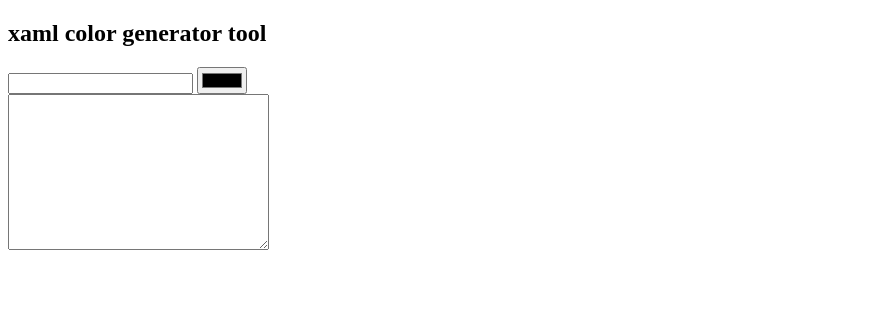
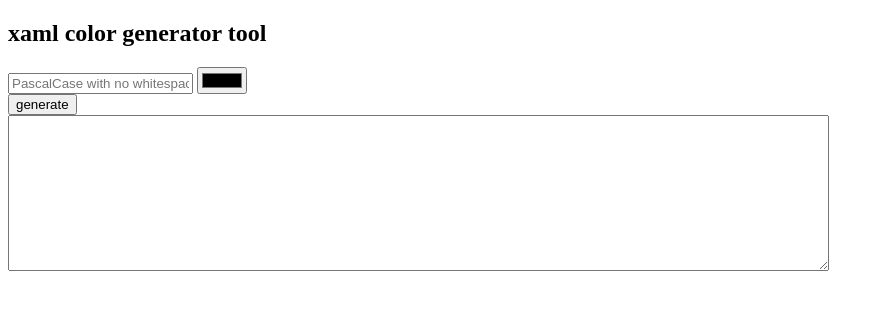
Before and after one commit to slavkapiyavka/xaml-color-generator, a plain HTML site: page index.html in a window 1280 px wide. Shown: the whole page, without its empty margins (0-884 px from the left). Drawn offline with Linux system fonts and the light colour scheme.

Commit message:
write example logic

```diff
--- a/index.html
+++ b/index.html
@@ -15,14 +15,16 @@
         <form name="color-input-form">
             <div class="form-row-group">
                 <label>
-                    <input type="text" name="color-name" />
+                    <input class="color-name-input" type="text" name="color-name"
+                        placeholder="PascalCase with no whitespaces" />
                 </label>
                 <label>
-                    <input type="color" name="color-code" />
+                    <input class="color-code-input" type="color" name="color-code" />
                 </label>
             </div>
+            <button type="submit" class="generate-button">generate</button>
         </form>
-        <textarea name="generation-result" cols="30" rows="10"></textarea>
+        <textarea class="generation-result-textarea" name="generation-result" cols="100" rows="10"></textarea>
     </section>
     <script src="scripts/script.js"></script>
 </body>
```
